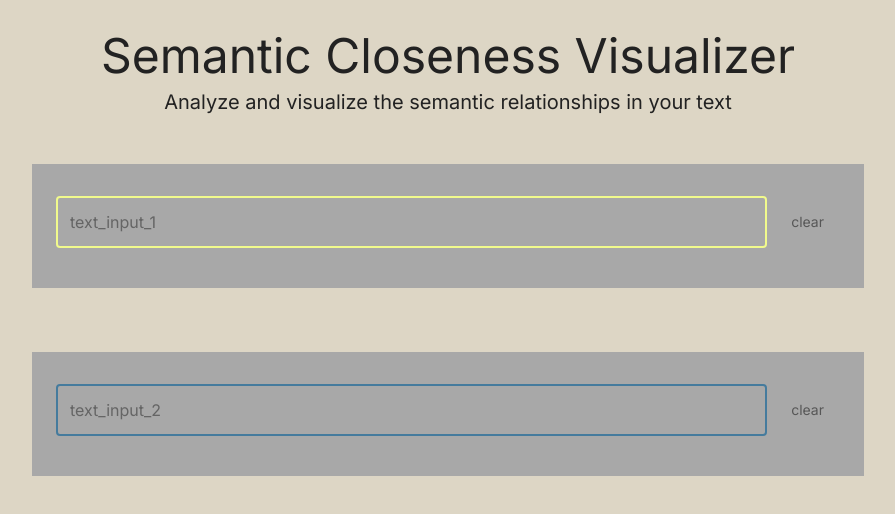
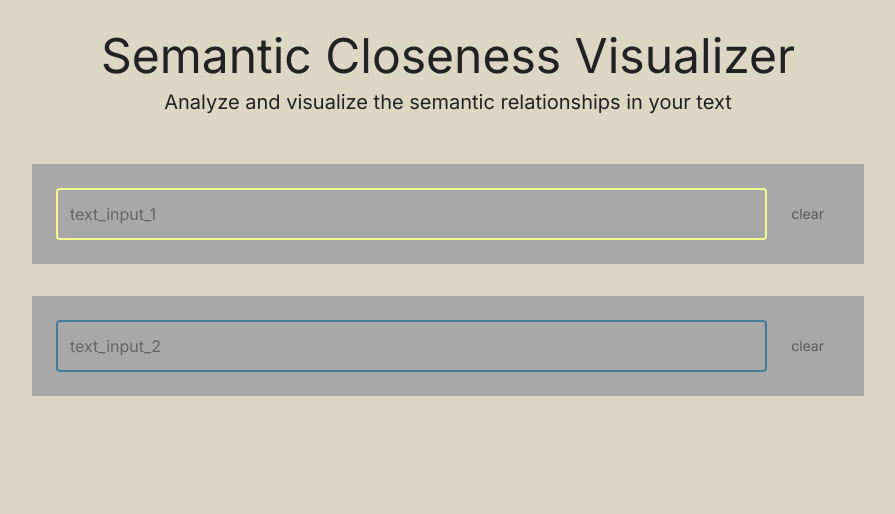
Before and after one commit to simonweigold/semantic-closeness-visualizer, a Vue app in the folder interface/: page / in a window 1280 px wide. Shown: the top 514 px of the page, without its empty margins (192-1087 px from the left). Built offline with nearby package versions, Linux system fonts and the light colour scheme.

Commit message:
Minimalize styling

```diff
--- a/interface/src/components/TextInput.vue
+++ b/interface/src/components/TextInput.vue
@@ -1,7 +1,7 @@
 <template>
-  <div class="bg-[var(--color-light-grey)] p-6 mb-8 font-[var(--font-display)] text-[var(--color-text)]">
-    <label for="text-input" class="block mb-2">{{ label }}</label>
-    <div class="flex gap-2 mb-4">
+  <div class="bg-[var(--color-light-grey)] p-6 font-[var(--font-display)] text-[var(--color-text)]">
+    <label for="text-input" class="block">{{ label }}</label>
+    <div class="flex gap-2">
       <input
         id="text-input"
         type="text"
```
